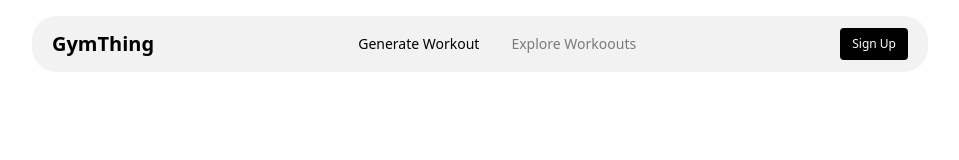
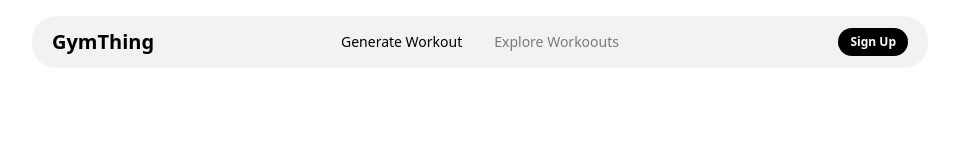
Before and after one commit to myxchine/gymthing, a Next.js app: page / in a window 1280 px wide. Shown: the top 160 px of the page, without its empty margins (160-1119 px from the left). Built offline with nearby package versions, Linux system fonts and the light colour scheme; no server answers.

Commit message:
further ux improvements for sign up button / account button layout shift fix and some font size changes

```diff
--- a/src/app/workouts/page.tsx
+++ b/src/app/workouts/page.tsx
@@ -15,7 +15,7 @@ async function Workout() {
   return (
     <div className=" p-6 w-full flex flex-col gap-6 md:mt-8 mb-24">
       <div className="flex flex-col gap-3 w-full">
-        <h1 className="text-4xl font-semibold tracking-tight">
+        <h1 className="text-3xl font-semibold tracking-tight">
           Explore Workouts
         </h1>
         <p className="text-black/60 text-sm">
--- a/src/components/ui/header/desktop.tsx
+++ b/src/components/ui/header/desktop.tsx
@@ -7,9 +7,17 @@ import Link from "next/link";
 export default function Menu() {
   return (
     <div className=" md:flex hidden flex-row items-center justify-between  w-full    gap-8 bg-transparent">
-      <Logo />
-      <Nav className="flex flex-row gap-8 w-fit justify-center items-center " />
-      <AccountButton />
+      <div className="flex w-1/6 justify-start items-center">
+        <Logo />
+      </div>
+
+      <div className="flex w-2/6 justify-center items-center">
+        <Nav className="flex flex-row gap-8 w-fit justify-center items-center " />
+      </div>
+
+      <div className="flex w-1/6 justify-end items-center">
+        <AccountButton />
+      </div>
     </div>
   );
 }
@@ -26,7 +34,7 @@ async function AccountButton() {
   return (
     <Link
       href="/signin"
-      className="text-xs px-3 py-2 rounded w-fit bg-black text-white hover:bg-black/80"
+      className="text-xs px-3 h-[28px] flex items-center justify-center rounded-full w-fit bg-black font-semibold text-white hover:bg-black/80"
     >
       Sign Up
     </Link>
--- a/src/components/ui/header/index.tsx
+++ b/src/components/ui/header/index.tsx
@@ -4,7 +4,7 @@ import Desktop from "./desktop";
 export default function Header() {
   return (
     <header className="flex flex-col w-full sticky top-0 z-[1000000] bg-transparent  p-2 md:p-4">
-      <div className=" w-full px-4 py-1 md:px-5 md:py-3    inset-0 z-10  max-w-4xl mx-auto rounded-3xl bg-black/5 backdrop-blur-lg">
+      <div className=" w-full px-4 pr-2 py-1 md:px-5 md:py-3    inset-0 z-10  max-w-4xl mx-auto rounded-3xl bg-black/5 backdrop-blur-lg">
         <Mobile />
         <Desktop />
       </div>
--- a/src/components/ui/header/mobile.tsx
+++ b/src/components/ui/header/mobile.tsx
@@ -35,7 +35,7 @@ export default function MobileMenu() {
       <div className={`flex flex-row items-center justify-between w-full   `}>
         <Buttons open={isOpen} setIsOpen={setIsOpen} />
         <Logo />
-        <div className="w-1/3  flex-col justify-end items-end flex">
+        <div className="w-1/3  flex-col justify-end items-end flex ml-2">
           <Suspense fallback={<SpinnerIcon className="size-6 animate-spin" />}>
             <AccountButton />
           </Suspense>
@@ -44,7 +44,7 @@ export default function MobileMenu() {
 
       {isOpen && (
         <>
-          <Nav className="flex flex-col gap-8 pb-6 pt-8 items-center justify-center px-4 w-fit mx-auto" />
+          <Nav className="flex flex-col gap-3 pb-8 pt-8 items-center justify-center px-4 w-fit mx-auto" />
         </>
       )}
     </div>
@@ -90,7 +90,7 @@ function AccountButton() {
   return (
     <Link
       href="/signin"
-      className="text-xs rounded-full px-3  h-[28px] flex items-center justify-center  bg-black text-white hover:bg-black/80"
+      className="text-[10px] rounded-full px-3   h-[26px] flex items-center justify-center  bg-black text-white hover:bg-black/80 font-semibold"
     >
       Sign Up
     </Link>
```
